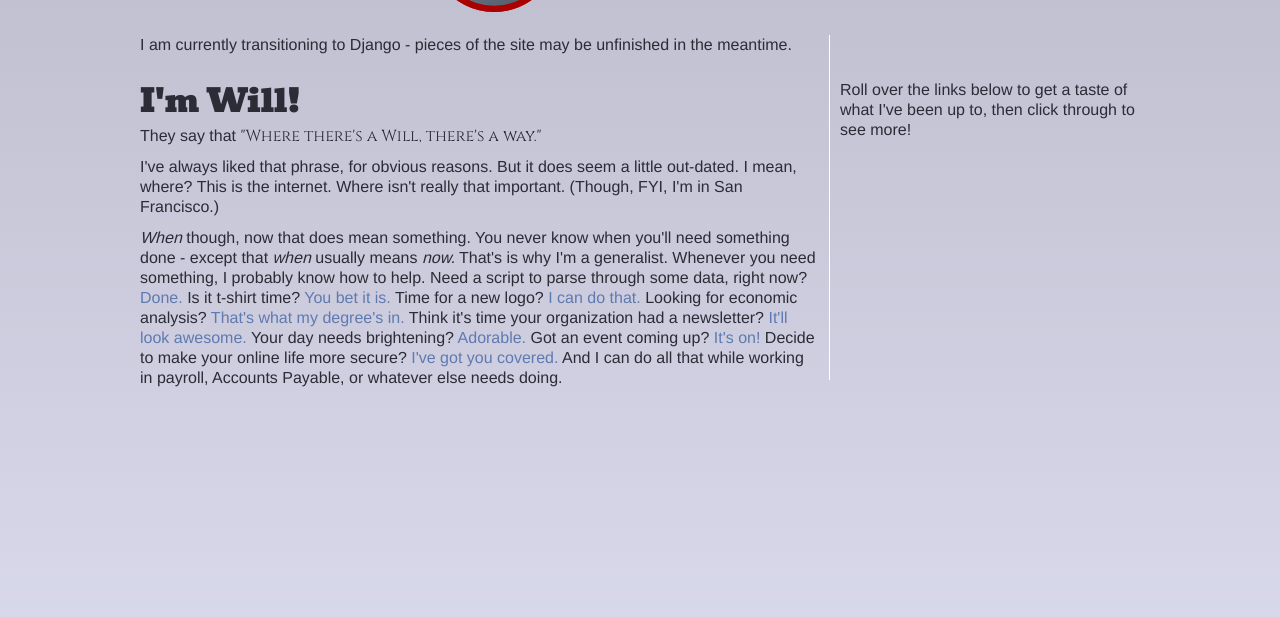
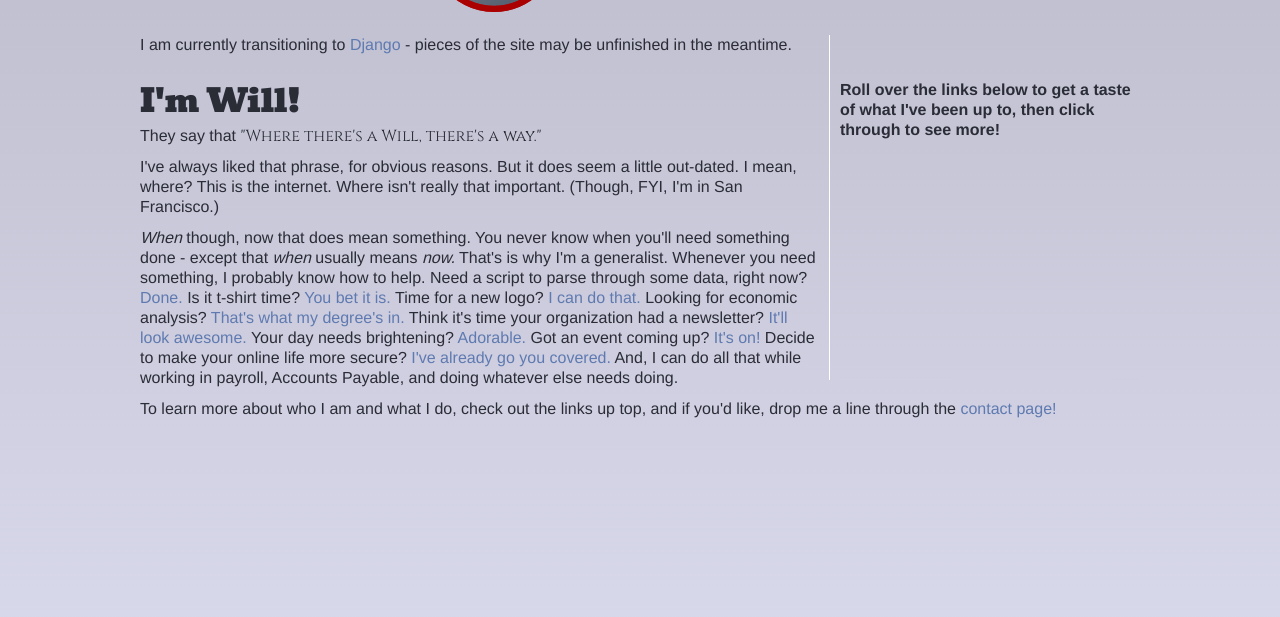
Before and after one commit to will-wow/profile, a Django app: page / in a window 1280 px wide. Shown: the part 126-743 px from the top of the page. Run offline with Django 3.2, Linux system fonts and the light colour scheme.

Commit message:
Spelling updates

```diff
--- a/assets/css/sidebarSamples.css
+++ b/assets/css/sidebarSamples.css
@@ -3,7 +3,3 @@
 	background: url('../img/samples.png') top;
 	background-position:0 0;
 }
-
-#sidebar_samples{
-
-}
--- a/microblog/templates/index.html
+++ b/microblog/templates/index.html
@@ -6,28 +6,38 @@
 {% endblock %}
 
 {% block page_sidebar %}
-    	<div class='sidebar' id='sidebar_samples'>
-			<div class='side_container' id='sample_container'><p id='sidebarText'>Roll over the links below to get a taste of what I've been up to, then click through to see more!</p></div>
-		</div>
+        <div id="sidebar_samples" class="sidebar">
+            <div id="sample_container" class="side_container">
+                <p id="sidebarText"><strong>Roll over the links below to get a taste of what I've been up to, then click through to see more!</strong></p>
+            </div>
+        </div>
 {% endblock %}
 
 {% block page_content %}
-        <div class='main'>
-            <p>I am currently transitioning to Django - pieces of the site may be unfinished in the meantime.</p>
-            <p class='headline'>I'm Will!</p>
-            <p>They say that <span class='old'>"Where there's a Will, there's a way."</span></p>
-            <p>I've always liked that phrase, for obvious reasons. But it does seem a little out-dated. I mean, where? This is the internet. Where isn't really that important. (Though, FYI, I'm in San Francisco.)</P>
-            <p class='linkedText'>
-            	<em>When</em> though, now that does mean something. You never know when you'll need something done - except that <em>when</em> usually means <em>now.</em> That's is why I'm a generalist.
-            	Whenever you need something, I probably know how to help. Need a script to parse through some data, right now? <a class='samples' id='report'>Done.</a>
-            	Is it t-shirt time? <a class='samples' id='rocket'>You bet it is.</a>
-            	Time for a new logo? <a href='ellis/index.html' class='samples' id='ellis'>I can do that.</a>
-            	Looking for economic analysis? <a class='samples' id='tajik'>That's what my degree's in.</a>
-            	Think it's time your organization had a newsletter? <a class='samples' id='hull'>It'll look awesome.</a>
-            	Your day needs brightening? <a class='samples' id='turtle'>Adorable.</a>
-            	Got an event coming up? <a class='samples' id='poster'>It's on!</a>
-            	Decide to make your online life more secure? <a href='sitePass/index.html' class='samples' id='sitePass'>I've got you covered.</a>
-            	And I can do all that while working in payroll, Accounts Payable, or whatever else needs doing.
-            </p>
-        </div>
+
+        <p>I am currently transitioning to <a href='https://www.djangoproject.com/'>Django</a> - pieces of the site may be unfinished in the meantime.</p>
+
+        <p class="headline">I'm Will!</p>
+        <p>They say that <span class='old'>"Where there's a Will, there's a way."</span></p>
+        <p>
+            I've always liked that phrase, for obvious reasons. But it does seem a little
+            out-dated. I mean, where? This is the internet. Where isn't really that important.
+            (Though, FYI, I'm in San Francisco.)</p>
+        <p>
+            <em>When</em> though, now that does mean something. You never know when you'll
+            need something done - except that <em>when</em> usually means <em>now.</em> That's
+            is why I'm a generalist. Whenever you need something, I probably know how to help.
+            Need a script to parse through some data, right now? <a id="report" class="samples">Done.</a>
+            Is it t-shirt time? <a id="rocket" class="samples">You bet it is.</a>
+            Time for a new logo? <a id="ellis" class="samples">I can do that.</a>
+            Looking for economic analysis? <a id="tajik" class="samples">That's what my degree's in.</a>
+            Think it's time your organization had a newsletter? <a id="hull" class="samples">It'll look awesome.</a>
+            Your day needs brightening? <a id="turtle" class="samples">Adorable.</a>
+            Got an event coming up? <a id="poster" class="samples">It's on!</a>
+            Decide to make your online life more secure? <a id="sitePass" class="samples">I've already go you covered.</a>
+            And, I can do all that while working in payroll, Accounts Payable, and doing whatever else needs doing.</p>
+        <p>
+            To learn more about who I am and what I do, check out the links up top, and if
+            you'd like, drop me a line through the <a href='{{ contact.get_absolute_url }}'>contact page!</a>
+        </p>
 {% endblock %}
```
